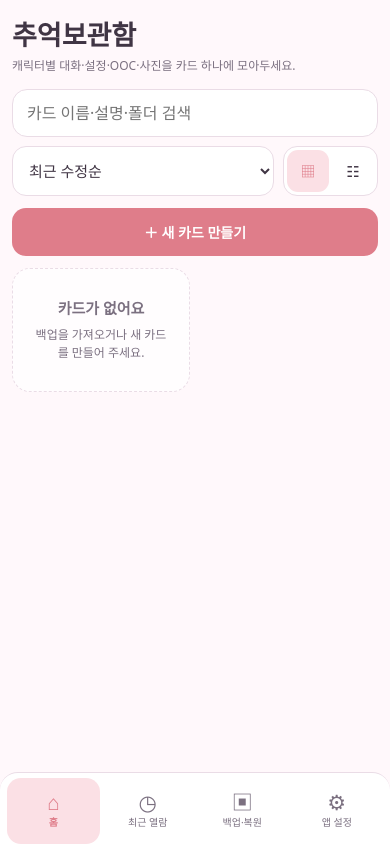
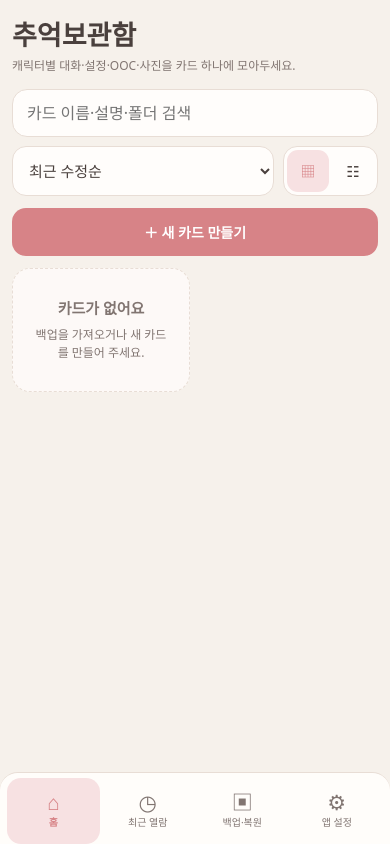
Before and after one commit to leso12/leso12.github.io, a plain HTML site: page mobile/memory/index.html in a window 390 px wide. Drawn offline with Linux system fonts and the light colour scheme.

Commit message:
Switch memory mobile fixed URL to v0.2.1 theme parity adapter

```diff
--- a/mobile/memory/index.html
+++ b/mobile/memory/index.html
@@ -1 +1 @@
-<!DOCTYPE html><html lang="ko"><head><meta charset="utf-8"><meta name="viewport" content="width=device-width,initial-scale=1,viewport-fit=cover,maximum-scale=5"><meta name="theme-color" content="#fff8fb"><meta name="color-scheme" content="light dark"><link rel="manifest" href="./manifest.webmanifest"><link rel="icon" href="./icon.svg" type="image/svg+xml"><title>추억보관함 Mobile</title><link rel="stylesheet" href="./app.css"><link rel="stylesheet" href="./mobile-sync-v020.css"></head><body><div id="app"></div><div id="sheetRoot"></div><div id="toast" class="toast"></div><input id="importFile" type="file" accept=".json,application/json" hidden><script src="./app.js" defer></script><script src="./mobile-sync-v020.js" defer></script></body></html>
+<!DOCTYPE html><html lang="ko"><head><meta charset="utf-8"><meta name="viewport" content="width=device-width,initial-scale=1,viewport-fit=cover,maximum-scale=5"><meta name="theme-color" content="#fff8fb"><meta name="color-scheme" content="light dark"><link rel="manifest" href="./manifest.webmanifest"><link rel="icon" href="./icon.svg" type="image/svg+xml"><title>추억보관함 Mobile</title><link rel="stylesheet" href="./app.css"><link rel="stylesheet" href="./mobile-sync-v021.css"></head><body><div id="app"></div><div id="sheetRoot"></div><div id="toast" class="toast"></div><input id="importFile" type="file" accept=".json,application/json" hidden><script src="./app.js" defer></script><script src="./mobile-sync-v021.js" defer></script></body></html>
```
